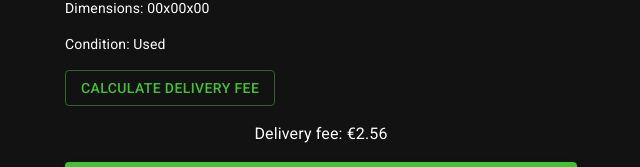
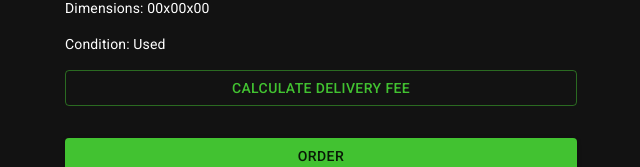
Before and after one commit to RolandsG/dropaway, a React (Create React App) app in the folder frontend/: page /product in a window 1280 px wide. Shown: the part 655-822 px from the top of the page, without its empty margins (319-959 px from the left). Built offline with nearby package versions, Linux system fonts and the light colour scheme; no server answers.

Commit message:
product page

```diff
--- a/frontend/src/components/CalculateDelivery.js
+++ b/frontend/src/components/CalculateDelivery.js
@@ -5,9 +5,11 @@ import DialogActions from '@mui/material/DialogActions'
 import DialogContent from '@mui/material/DialogContent'
 import DialogContentText from '@mui/material/DialogContentText'
 import DialogTitle from '@mui/material/DialogTitle'
+import { Box } from '@mui/system'
 import { useState } from 'react'
+import woltService from '../services/wolt'
 
-export default function CalculateDelivery({ setDeliveryFee }) {
+export default function CalculateDelivery({ setDeliveryFee, deliveryFee }) {
   const [open, setOpen] = useState(false)
 
   const handleClickOpen = () => {
@@ -17,39 +19,41 @@ export default function CalculateDelivery({ setDeliveryFee }) {
   const handleClose = () => {
     setOpen(false)
   }
-  const calculateDelivery = async () => {
-    const config = {
-      method: 'GET',
-      headers: {
-        'Content-Type': 'application/json',
-        Authorization: 'Bearer hPklgvFdpMgC8mNt8Z7OiiYdBqJZMi4RBwqsQnJ60c4',
-      },
+  const getFee = async () => {
+    const response = await woltService.getDeliveryFee({
+      pickup: 'brivibas 132',
+      dropoff: 'tomsona 32',
+    })
+    const fee = response.fee.amount
+    const deliveryEstimate = response.time_estimate_minutes
+    console.log('fee', fee)
+    console.log('delivery time', deliveryEstimate)
   }
-    const responseRaw = await fetch(
-      `https://daas-public-api.development.dev.woltapi.com/merchants/6364e0098018ce361efafca7/delivery-fee`,
-      config,
-    )
-    const response = await responseRaw.json()
-    console.log(response.results)
-  }
-  setDeliveryFee('2.56')
 
   return (
-    <div>
-      <Button variant="outlined" color="primary" onClick={handleClickOpen}>
+    <div style={{ width: '100%' }}>
+      <Box sx={{ display: 'flex', justifyContent: 'center' }}>
+        {!deliveryFee && (
+          <Button variant="outlined" color="primary" onClick={handleClickOpen} fullWidth>
             Calculate delivery fee
           </Button>
+        )}
+        {deliveryFee && (
+          <Button variant="outlined" color="primary" onClick={handleClickOpen} fullWidth>
+            Realculate delivery fee
+          </Button>
+        )}
         <Dialog open={open} onClose={handleClose}>
           <DialogTitle>Enter delivery address</DialogTitle>
           <DialogContent>
             <TextField autoFocus label="Street name and number" fullWidth variant="standard" />
-          <TextField autoFocus label="City" fullWidth variant="standard" />
           </DialogContent>
           <DialogActions>
             <Button onClick={handleClose}>Cancel</Button>
-          <Button onClick={calculateDelivery}>Calculate</Button>
+            <Button onClick={getFee}>Calculate</Button>
           </DialogActions>
         </Dialog>
+      </Box>
     </div>
   )
 }
--- a/frontend/src/pages/Product.js
+++ b/frontend/src/pages/Product.js
@@ -31,7 +31,14 @@ const Product = () => {
           </Typography>
           <Typography variant="body2">Dimensions: 00x00x00</Typography>
           <Typography variant="body2">Condition: Used</Typography>
-          <CalculateDelivery setDeliveryFee={setDeliveryFee} />
+          <Box
+            sx={{
+              display: 'flex',
+              justifyContent: 'center',
+            }}
+          >
+            <CalculateDelivery setDeliveryFee={setDeliveryFee} deliveryFee={deliveryFee} />
+          </Box>
           <Box sx={{ display: 'flex', textAlign: 'center', justifyContent: 'center' }}>
             {deliveryFee && <Typography variant="body1">Delivery fee: €{deliveryFee}</Typography>}
           </Box>
```
Lines whose indentation alone changed are shown as unchanged.
